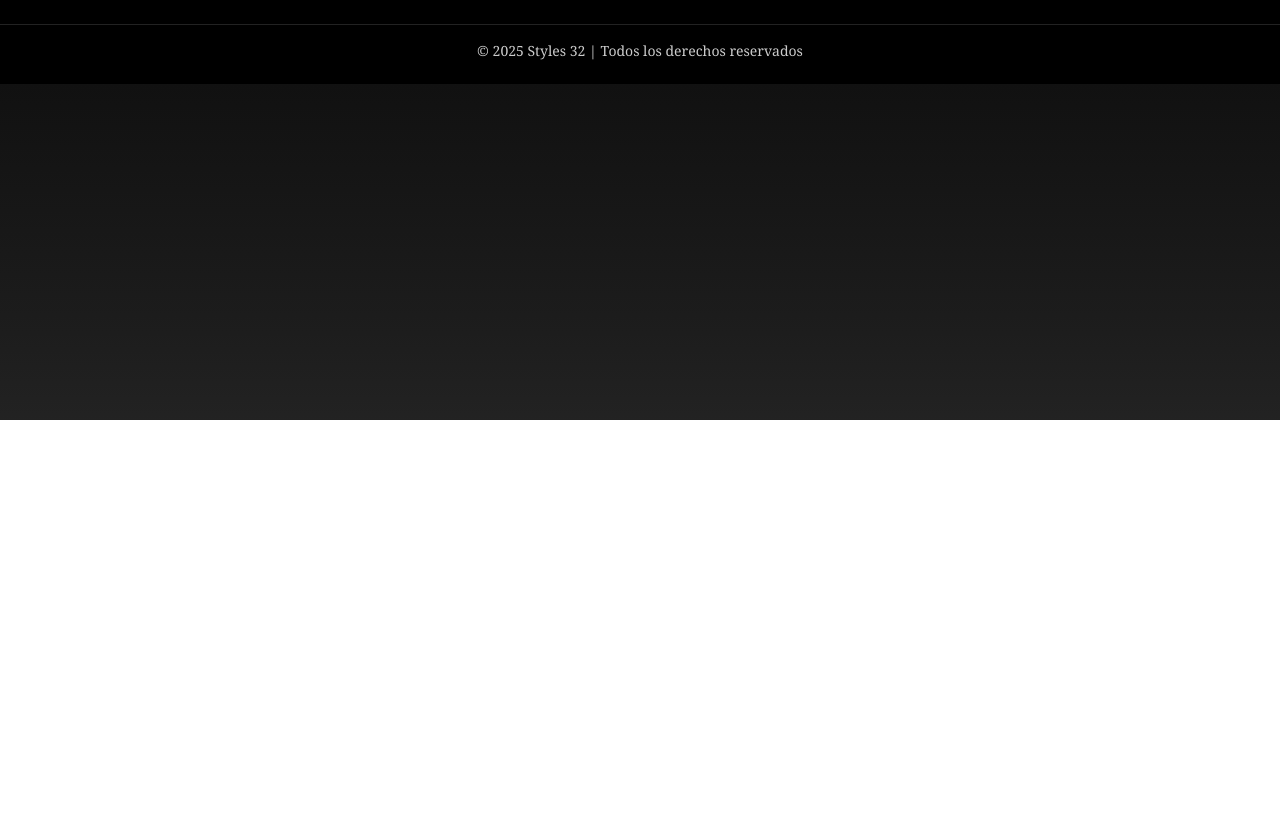
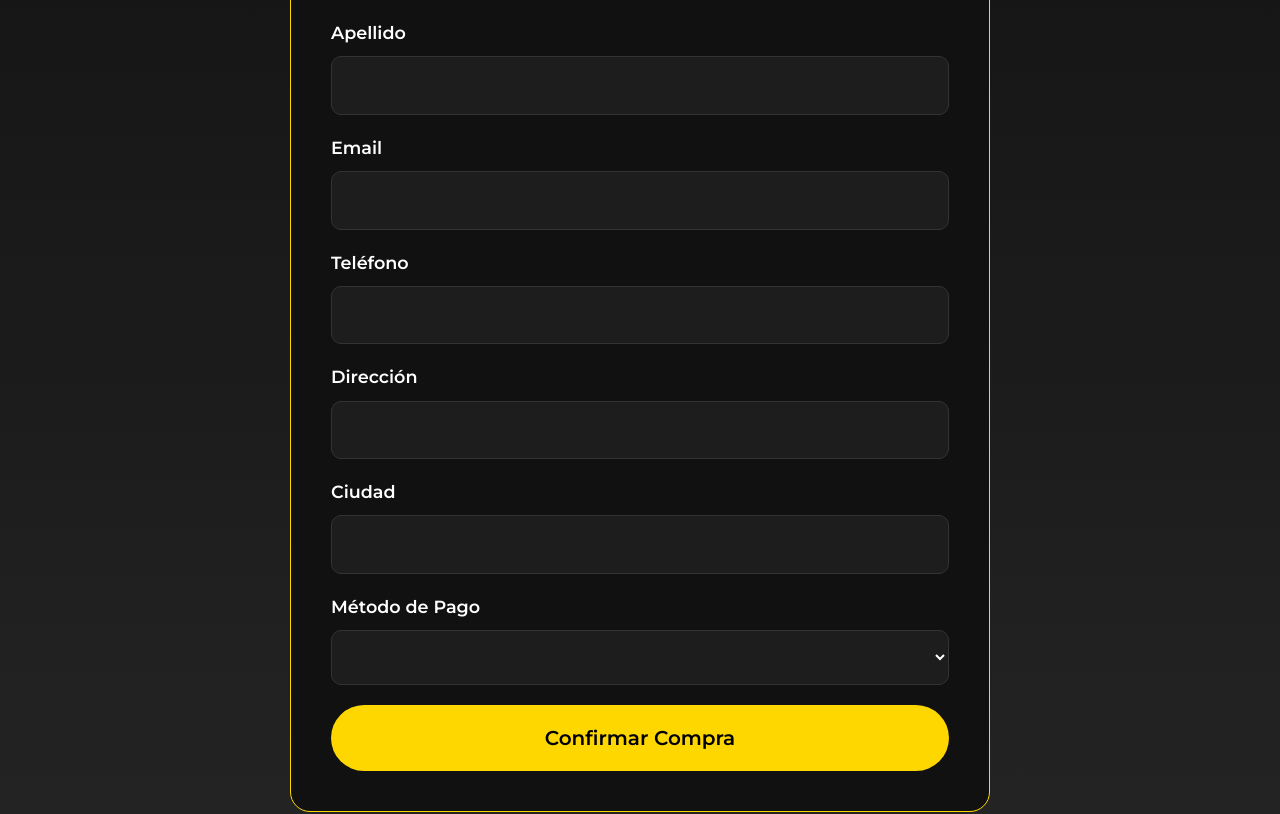
Before and after one commit to alecmarredo/TrabajaPaginaTaller, an Angular app: page /compras in a window 1280 px wide. Before the commit this address led to /. Shown: the part 380-1194 px from the top of the page. Before the commit the page ends 800 px from the top, so only its background shows below. Built offline with nearby package versions, Linux system fonts and the light colour scheme.

Commit message:
clase del 29/5

```diff
--- a/src/app/app.routes.ts
+++ b/src/app/app.routes.ts
@@ -7,6 +7,7 @@ import { Ofertas } from './paginas/ofertas/ofertas';
 import { Contacto } from './paginas/contacto/contacto';
 import { Registro } from './auth/registro/registro';
 import { Favoritos } from './compartidos/favoritos/favoritos';
+import { Compras } from './paginas/compras/compras';
 
 export const routes: Routes = [
     { path: '', component: Inicio },
@@ -17,4 +18,5 @@ export const routes: Routes = [
     { path: 'registro', component: Registro },
     { path: 'favoritos', component: Favoritos },
     { path: 'inicioSesion', component: InicioSesion },
+    {path: 'compras', component: Compras},
 ];
--- a/src/app/compartidos/carrito/carrito.html
+++ b/src/app/compartidos/carrito/carrito.html
@@ -60,15 +60,7 @@
 
                     <td class="text-center">
 
-                                <img
-
-                                [src]="productos.imagen"
-
-                                [alt]="productos.nombre"
-
-                                class="product-img"
-
-                                >
+                        <img [src]="productos.imagen" [alt]="productos.nombre" class="product-img">
 
                     </td>
 
@@ -86,13 +78,7 @@
 
                         <div class="quantity-box">
 
-                                    <button
-
-                                    class="qty-btn"
-
-                                    (click)="disminuirCantidad(productos)"
-
-                                    >
+                            <button class="qty-btn" (click)="disminuirCantidad(productos)">
 
                                 -
 
@@ -104,13 +90,7 @@
 
                             </span>
 
-                                    <button
-
-                                    class="qty-btn"
-
-                                    (click)="aumentarCantidad(productos)"
-
-                                    >
+                            <button class="qty-btn" (click)="aumentarCantidad(productos)">
 
                                 +
 
@@ -134,13 +114,7 @@
 
                     <td class="text-center">
 
-                                <button
-
-                                class="delete-btn"
-
-                                (click)="eliminarProducto(productos)"
-
-                                >
+                        <button class="delete-btn" (click)="eliminarProducto(productos)">
 
                             🗑
 
@@ -202,11 +176,11 @@
 
             </div>
 
-            <button class="finish-btn">
+            <a routerLink="/compras" class="finish-btn">
 
                 Finalizar Compra
 
-            </button>
+            </a>
 
         </div>
 
--- /dev/null
+++ b/src/app/paginas/compras/compras.css
@@ -0,0 +1,111 @@
+.checkout-container{
+
+max-width:700px;
+
+margin:auto;
+
+margin-top:50px;
+
+background:#111;
+
+padding:40px;
+
+border-radius:20px;
+
+border:1px solid gold;
+
+}
+
+.checkout-container h1{
+
+color:gold;
+
+text-align:center;
+
+margin-bottom:35px;
+
+}
+
+.form-group{
+
+display:flex;
+
+flex-direction:column;
+
+margin-bottom:20px;
+
+}
+
+label{
+
+color:white;
+
+margin-bottom:10px;
+
+font-weight:bold;
+
+}
+
+input,
+select{
+
+background:#1d1d1d;
+
+border:1px solid #333;
+
+padding:15px;
+
+border-radius:10px;
+
+color:white;
+
+}
+
+input:focus,
+select:focus{
+
+outline:none;
+
+border-color:gold;
+
+}
+
+.buy-btn{
+
+width:100%;
+
+background:gold;
+
+border:none;
+
+padding:18px;
+
+border-radius:40px;
+
+font-size:20px;
+
+font-weight:bold;
+
+cursor:pointer;
+
+transition:.3s;
+
+}
+
+.buy-btn:hover{
+
+transform:scale(1.03);
+
+}
+
+@media(max-width:768px){
+
+.checkout-container{
+
+margin:20px;
+
+padding:25px;
+
+}
+
+}
--- /dev/null
+++ b/src/app/paginas/compras/compras.html
@@ -0,0 +1,203 @@
+<div class="checkout-container">
+
+<h1>
+
+Finalizar Compra
+
+</h1>
+
+<form
+
+(ngSubmit)="comprar()"
+
+#formCompra="ngForm"
+
+>
+
+<div class="form-group">
+
+<label>
+
+Nombre
+
+</label>
+
+<input
+
+type="text"
+
+[(ngModel)]="nombre"
+
+name="nombre"
+
+required
+
+>
+
+</div>
+
+<div class="form-group">
+
+<label>
+
+Apellido
+
+</label>
+
+<input
+
+type="text"
+
+[(ngModel)]="apellido"
+
+name="apellido"
+
+required
+
+>
+
+</div>
+
+<div class="form-group">
+
+<label>
+
+Email
+
+</label>
+
+<input
+
+type="email"
+
+[(ngModel)]="email"
+
+name="email"
+
+required
+
+>
+
+</div>
+
+<div class="form-group">
+
+<label>
+
+Teléfono
+
+</label>
+
+<input
+
+type="text"
+
+[(ngModel)]="telefono"
+
+name="telefono"
+
+required
+
+>
+
+</div>
+
+<div class="form-group">
+
+<label>
+
+Dirección
+
+</label>
+
+<input
+
+type="text"
+
+[(ngModel)]="direccion"
+
+name="direccion"
+
+required
+
+>
+
+</div>
+
+<div class="form-group">
+
+<label>
+
+Ciudad
+
+</label>
+
+<input
+
+type="text"
+
+[(ngModel)]="ciudad"
+
+name="ciudad"
+
+required
+
+>
+
+</div>
+
+<div class="form-group">
+
+<label>
+
+Método de Pago
+
+</label>
+
+<select
+
+[(ngModel)]="metodoPago"
+
+name="metodoPago"
+
+required
+
+>
+
+<option>
+
+Tarjeta
+
+</option>
+
+<option>
+
+Mercado Pago
+
+</option>
+
+<option>
+
+Transferencia
+
+</option>
+
+</select>
+
+</div>
+
+<button
+
+type="submit"
+
+class="buy-btn"
+
+>
+
+Confirmar Compra
+
+</button>
+
+</form>
+
+</div>
--- /dev/null
+++ b/src/app/paginas/compras/compras.ts
@@ -0,0 +1,47 @@
+import { Component } from '@angular/core';
+
+import { FormsModule }
+
+from '@angular/forms';
+
+@Component({
+
+selector:'app-compras',
+
+standalone:true,
+
+imports:[FormsModule],
+
+templateUrl:'./compras.html',
+
+styleUrls:['./compras.css']
+
+})
+
+export class Compras {
+
+nombre='';
+
+apellido='';
+
+email='';
+
+telefono='';
+
+direccion='';
+
+ciudad='';
+
+metodoPago='';
+
+comprar(){
+
+alert(
+
+'Compra realizada correctamente'
+
+);
+
+}
+
+}
```
Also changed, not shown: 1 other file (tests, documents, lock files or other folders). Lines whose indentation alone changed are shown as unchanged.
